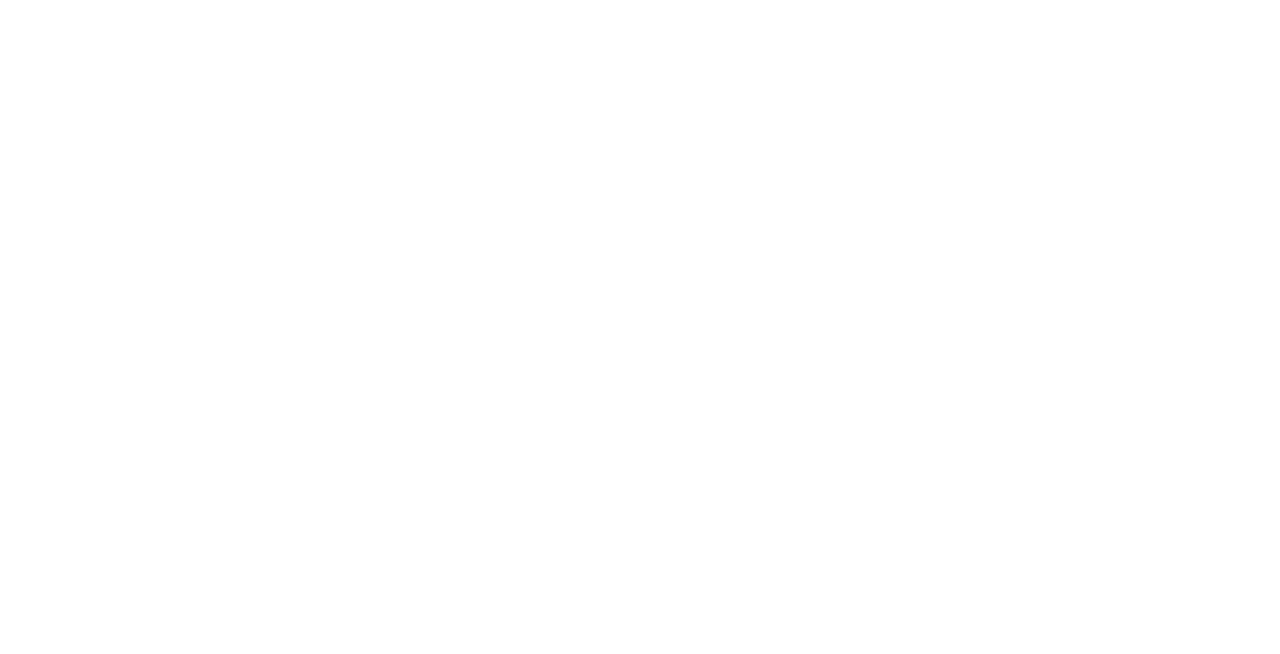
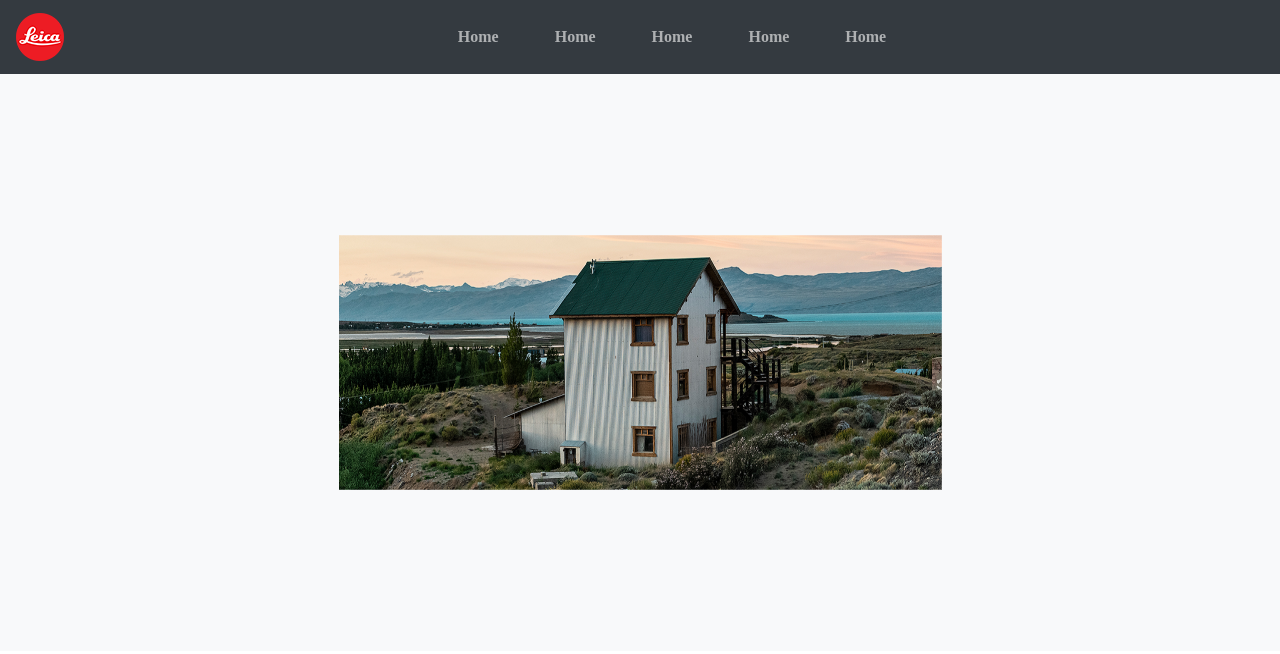
Before and after one commit to yuul2/brandsite, a plain HTML site: page index.html in a window 1280 px wide. Drawn offline with Linux system fonts and the light colour scheme; some icons are missing; a web font is replaced by a local one.

Commit message:
recently

```diff
--- a/css/style.css
+++ b/css/style.css
@@ -1,4 +1,4 @@
-@import url('https://fonts.googleapis.com/css2?family=Nanum+Gothic:wght@400;700;800&display=swap');font-family: 'Nanum Gothic', sans-serif;
+/* @import url('https://fonts.googleapis.com/css2?family=Nanum+Gothic:wght@400;700;800&display=swap');font-family: 'Nanum Gothic', sans-serif; */
 @font-face {
     font-family: 'Corporate S Regular';
     src: url('CorporateS-Regular.eot');
@@ -8,7 +8,61 @@
     font-weight: normal;
     font-style: normal;
     }
+
     *{
         list-style: none;
         text-decoration: none;
     }
+    .xi-align-right{
+        font-size: 2rem;
+        color: #ed1c24;
+    }
+    .mar-20{
+        margin: 0 20px;
+    }
+    .f-red{
+        font-family: 'Corporate S Regular';
+        color:#fff;
+        font-weight: 600;
+        opacity: .6;
+    }
+    .f-red:hover{
+        color: #ed1c24;
+    }
+    .banner>img{
+        width: 100%;
+        margin: 10% auto;
+    }
+    .banner{
+        /* height: 100%;
+        width: 100%; */
+        /* position: relative; */
+        /* overflow: hidden; */
+    animation: kv_intro 1s ease-out;
+    animation-delay:  1s;
+    transition-delay: 1s;
+    transform: matrix3d(0.581, 0, 0, 0, 0, 0.69, 0, 0, 0, 0, 1, 0, 0, 0, 0, 1);
+    }
+
+    @keyframes kv_intro{
+        0%{
+            transform: scale(1) rotateX(0deg) rotateY(0deg);
+        }
+        20% {
+            transform: scale(1) rotateX(0deg) rotateY(
+        0deg);}
+        60% {
+            transform: matrix3d(0.7, -0.05645, 0.2, 0, 0.03, 0.82, 0, 0, 0, 0, 1, 0, -43, 50, 0, 1);
+        }
+        100% {
+            transform: matrix3d(0.581, 0, 0, 0, 0, 0.69, 0, 0, 0, 0, 1, 0, 0, 0, 0, 1);
+        }
+    }
+    /* .banner img{
+        position: relative;
+        left: 50%;
+        top: 50%;
+        transform: translate(-50%, -50%) scale(1);
+        transition: transform 0.8s ease-out;
+        transition-delay: 1.6s;
+    } */
--- a/index.html
+++ b/index.html
@@ -9,13 +9,57 @@
     <link rel="stylesheet" href="css/style.css">
     <script src="js/jquery.min.js"></script>
     <link rel="shortcut icon" href="images/sec1_img2_m.ico">
+    <link rel="stylesheet" href="//cdn.jsdelivr.net/npm/xeicon@2.3.3/xeicon.min.css">
 </head>
 <body>
-    <header>
-        <nav class="navbar-nav navbar-expand-md bg-dark">
+    <header >
 
+
+        <nav class="navbar navbar-expand-md bg-dark justify-content-between ">
+            <div class="logo navbar-brand">
+                <img src="images/sec1_img2_m.png" alt="logo">
+            </div>
+            <div class="navbar navbar-expend-md ">
+                <ul class="navbar-nav">
+                    <li class="nav-item mar-20">
+                        <a href="#" class="nav-link f-red">Home</a>
+                    </li>
+                    <li class="nav-item mar-20">
+                        <a href="#" class="nav-link f-red">Home</a>
+                    </li>
+
+                    <li class="nav-item mar-20">
+                        <a href="#" class="nav-link f-red">Home</a>
+                    </li>
+
+                    <li class="nav-item mar-20">
+                        <a href="#" class="nav-link f-red">Home</a>
+                    </li>
+
+                    <li class="nav-item mar-20">
+                        <a href="#" class="nav-link f-red">Home</a>
+                    </li>
+                </ul>
+            </div>
+            <div class="nav-btn">
+                <i class="xi-align-right"></i>
+            </div>
         </nav>
     </header>
+    <section id="section01" class="container-fluid bg-light">
+        <div class="row">
+            <div class="col-1"></div>
+
+            <div class="col-10">
+                <div class="banner">
+                <img src="images/banner01.png" alt="">
+            </div>
+
+            </div>
+            <div class="col-1"></div>
+        </div>
+
+    </section>
 
 
     <script src="js/bootstrap.min.js"></script>
```
Also changed, not shown: images/banner01.png (added), 1 other file.
